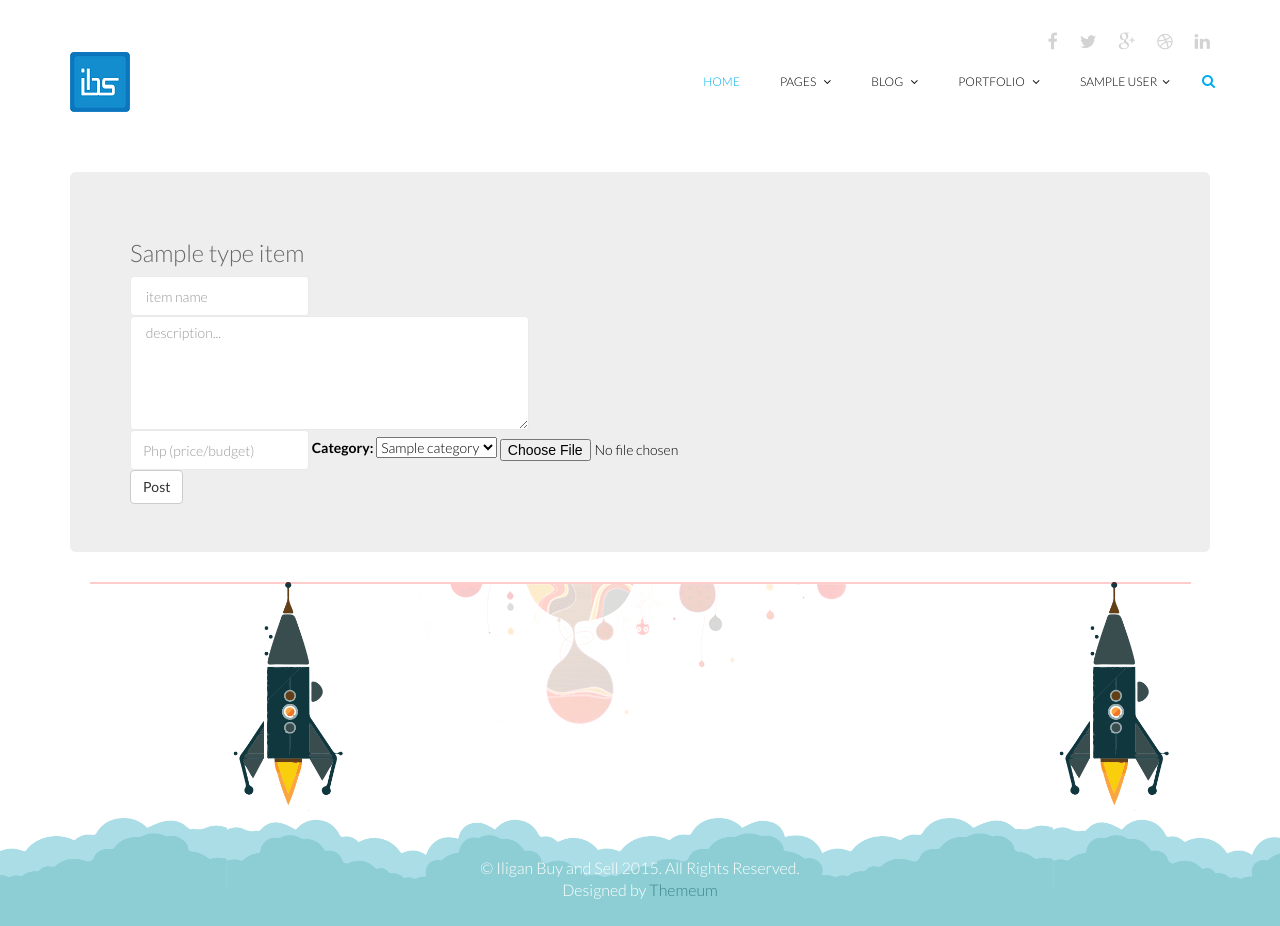
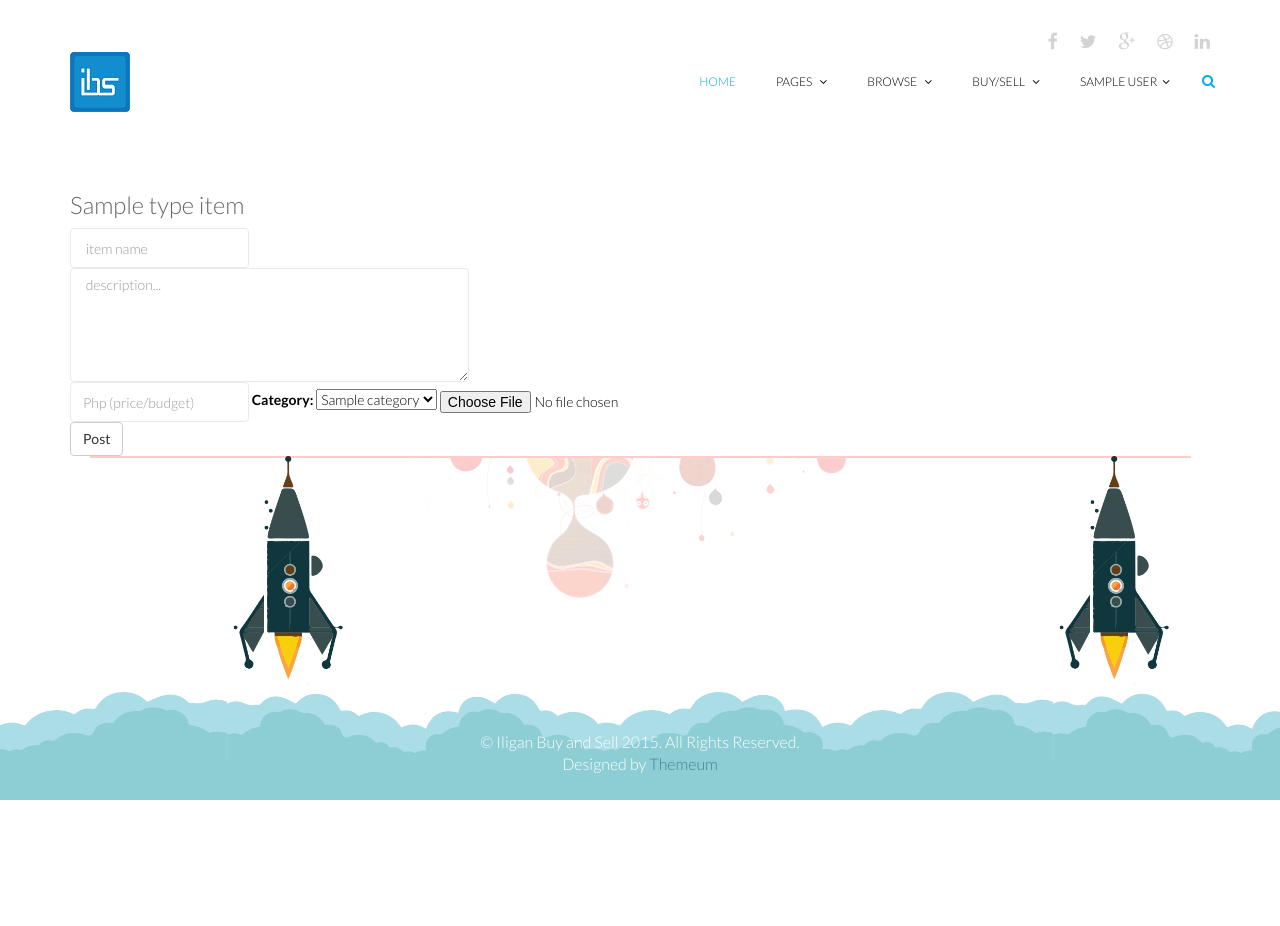
Before and after one commit to remarcbalisi/buyandsell, a Django app: page /ibs/home/post/1/ in a window 1280 px wide. After the commit the page ends 800 px from the top, so only its background shows below. Run offline with Django 3.2, Linux system fonts and the light colour scheme; a user stored in the database is signed in; tables that the repository leaves empty hold one stand-in row (values such as "Sample post"); some libraries are stand-ins or nearby versions.

Commit message:
itemadd: OK, user_view add 1 parameter

```diff
--- a/buyandsellver9/system/templates/system/item_add.html
+++ b/buyandsellver9/system/templates/system/item_add.html
@@ -10,7 +10,6 @@
 
 {% block content %}
 <div class="container">
-  <div class="jumbotron">
     <h2>{{ post_type }} item</h2>
     <form method="POST" class="form-inline" enctype="multipart/form-data">
       {% csrf_token %}
@@ -36,6 +35,5 @@
       </div><br>
       <button type="submit" class="btn btn-default">Post</button>
     </form>
-  </div>
 </div>
 {% endblock content %}
--- a/buyandsellver9/system/templates/system/user_home.html
+++ b/buyandsellver9/system/templates/system/user_home.html
@@ -52,28 +52,23 @@
                                 <li><a href="coming-soon.html">Coming Soon</a></li>
                             </ul>
                         </li>
-                        <li class="dropdown"><a href="blog.html">Blog <i class="fa fa-angle-down"></i></a>
+                        <li class="dropdown"><a href="blog.html">BROWSE <i class="fa fa-angle-down"></i></a>
                             <ul role="menu" class="sub-menu">
-                                <li><a href="blog.html">Blog Default</a></li>
-                                <li><a href="blogtwo.html">Timeline Blog</a></li>
-                                <li><a href="blogone.html">2 Columns + Right Sidebar</a></li>
-                                <li><a href="blogthree.html">1 Column + Left Sidebar</a></li>
-                                <li><a href="blogfour.html">Blog Masonary</a></li>
-                                <li><a href="blogdetails.html">Blog Details</a></li>
+                                <li><a href="{% url "item_browse" %}">All Items</a></li>
+                                <li><a href="blogtwo.html">For Sale</a></li>
+                                <li><a href="blogone.html">Looking For</a></li>
                             </ul>
                         </li>
-                        <li class="dropdown"><a href="portfolio.html">Portfolio <i class="fa fa-angle-down"></i></a>
+                        <li class="dropdown"><a href="portfolio.html">BUY/SELL <i class="fa fa-angle-down"></i></a>
                             <ul role="menu" class="sub-menu">
-                                <li><a href="portfolio.html">Portfolio Default</a></li>
-                                <li><a href="portfoliofour.html">Isotope 3 Columns + Right Sidebar</a></li>
-                                <li><a href="portfolioone.html">3 Columns + Right Sidebar</a></li>
-                                <li><a href="portfoliotwo.html">3 Columns + Left Sidebar</a></li>
-                                <li><a href="portfoliothree.html">2 Columns</a></li>
-                                <li><a href="portfolio-details.html">Portfolio Details</a></li>
+                              {% for type in types %}
+                                <li><a href="{% url 'item_add' type_pk=type.pk %}">{{ type }} Items</a></li>
+                              {% endfor %}
                             </ul>
                         </li>
                         <li class="dropdown"><a href="portfolio.html">{{user.first_name}} {{ user.last_name }}<i class="fa fa-angle-down"></i></a>
                             <ul role="menu" class="sub-menu">
+                              <li><a href="{% url 'user_view' user_pk=user.pk%}">Profile</a></li>
                               <li><a href="{% url "user_logout" %}">Log out</a></li>
                             </ul>
                         </li>
--- a/buyandsellver9/system/urls.py
+++ b/buyandsellver9/system/urls.py
@@ -8,7 +8,7 @@ urlpatterns = [
     url(r'^ibs/login/$', views.user_login, name='user_login'),
     url(r'^ibs/logout/$', views.user_logout, name='user_logout'),
     url(r'^ibs/home/$', views.user_home, name='user_home'),
-    url(r'^ibs/home/profile/$', views.user_view, name='user_view'),
+    url(r'^ibs/home/profile/(?P<user_pk>[0-9]+)/$', views.user_view, name='user_view'),
     url(r'^ibs/home/update/$', views.user_update, name='user_update'),
     url(r'^ibs/home/post/(?P<type_pk>[0-9]+)/$', views.item_add, name='item_add'),
     url(r'^ibs/home/browse/$', views.item_browse, name='item_browse'),
--- a/buyandsellver9/system/views.py
+++ b/buyandsellver9/system/views.py
@@ -107,17 +107,18 @@ def user_home(request):
 	if not request.user.is_authenticated():
 		return redirect('system.views.user_login')
 
-def user_view(request):
+def user_view(request, user_pk):
 
 	if request.user.is_authenticated():
 		user = User.objects.get(pk=request.user.id)
+		user_view_pk = User.objects.get(pk=user_pk)
 
 		if user.is_admin:
 			return HttpResponse("You're an Admin")
 
 		elif not user.is_admin:
 			types = Type.objects.all()
-			return render(request, 'system/user_view.html', {'user': user, 'types': types})
+			return render(request, 'system/user_view.html', {'user': user,'user_view_pk':user_view_pk, 'types': types})
 
 	if not request.user.is_authenticated():
 		return redirect('system.views.user_login')
```
Also changed, not shown: buyandsellver9/system/templates/system/item_browse.html (+4 -7 lines), buyandsellver9/system/templates/system/user_view.html (+3 -5 lines), buyandsellver9/system/static/ibsUIver2/images/uploads/uploads/1448701538.jpg (added), 2 other files.
